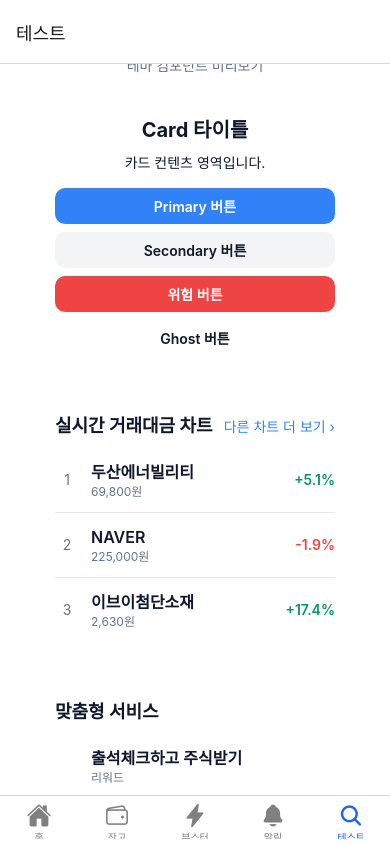
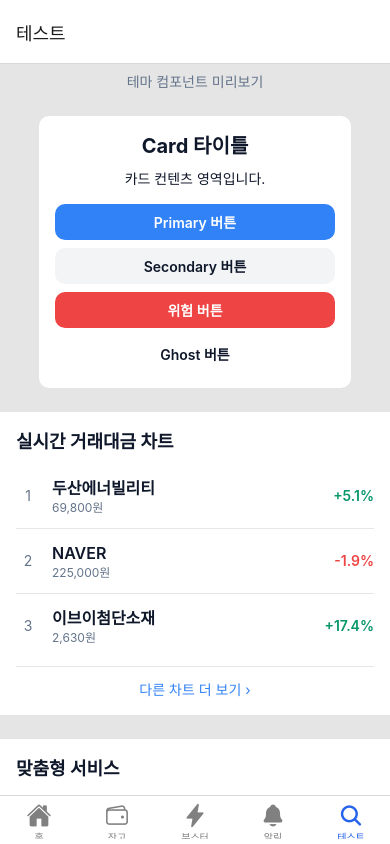
Before and after one commit to inpiniti/potato-invest-app, a React Native app: screen /Search in a window 390 px wide. Built offline with nearby package versions, Linux system fonts and the light colour scheme.

Commit message:
Refactor ScreenContent and Section components to support footer prop; update SearchScreen layout

```diff
--- a/components/ScreenContent.tsx
+++ b/components/ScreenContent.tsx
@@ -6,11 +6,12 @@ type ScreenContentProps = {
   title: string;
   path: string;
   children?: React.ReactNode;
+  centered?: boolean; // when false, content starts from top
 };
 
-export const ScreenContent = ({ title, path, children }: ScreenContentProps) => {
+export const ScreenContent = ({ title, path, children, centered = true }: ScreenContentProps) => {
   return (
-    <View className={styles.container}>
+    <View className={centered ? styles.containerCentered : styles.containerTop}>
       <Text className={styles.title}>{title}</Text>
       <View className={styles.separator} />
       <EditScreenInfo path={path} />
@@ -19,7 +20,8 @@ export const ScreenContent = ({ title, path, children }: ScreenContentProps) =>
   );
 };
 const styles = {
-  container: `items-center flex-1 justify-center bg-background`,
+  containerCentered: `items-center flex-1 justify-center bg-background` ,
+  containerTop: `flex-1 bg-background px-0`,
   separator: `h-[1px] my-7 w-4/5 bg-border`,
   title: `text-xl font-bold text-foreground`,
 };
--- a/components/ui/Section.tsx
+++ b/components/ui/Section.tsx
@@ -3,21 +3,20 @@ import { View, Text, ViewProps } from 'react-native';
 
 export type SectionProps = ViewProps & {
   title: string;
-  headerRight?: React.ReactNode;
   padded?: boolean;
+  footer?: React.ReactNode; // 하단 더보기 영역
   children?: React.ReactNode;
 };
 
-export const Section = ({ title, headerRight, padded = true, className = '', children, ...rest }: SectionProps) => {
+export const Section = ({ title, padded = true, footer, className = '', children, ...rest }: SectionProps) => {
   const padding = padded ? 'p-4' : '';
 
   const items = React.Children.toArray(children);
 
   return (
-    <View className={`rounded-app bg-card ${padding} ${className}`} {...rest}>
-      <View className="mb-2 flex-row items-center justify-between">
+    <View className={`bg-card ${padding} ${className}`} {...rest}>
+      <View className="mb-2">
         <Text className="text-lg font-bold text-foreground">{title}</Text>
-        {headerRight}
       </View>
       <View>
         {items.map((child, idx) => (
@@ -26,6 +25,15 @@ export const Section = ({ title, headerRight, padded = true, className = '', chi
           </View>
         ))}
       </View>
+      {footer ? (
+        <View className="mt-2 border-t border-border pt-3">
+          {typeof footer === 'string' ? (
+            <Text className="text-center text-primary">{footer}</Text>
+          ) : (
+            footer
+          )}
+        </View>
+      ) : null}
     </View>
   );
 };
--- a/screens/SearchScreen.tsx
+++ b/screens/SearchScreen.tsx
@@ -1,6 +1,5 @@
 import React from 'react';
-import { View, Text } from 'react-native';
-import { ScreenContent } from '../components/ScreenContent';
+import { View, Text, ScrollView } from 'react-native';
 import { Card } from '../components/ui/Card';
 import { Button } from '../components/ui/Button';
 import { Heading } from '../components/ui/Heading';
@@ -9,9 +8,13 @@ import { CurrentPriceItem } from '../components/items/CurrentPriceItem';
 
 export default function SearchScreen() {
   return (
-    <View className="flex-1">
-      <ScreenContent title="테스트" path="screens/SearchScreen.tsx">
-        <Text className="mt-2 text-center text-sm text-muted-foreground">테마 컴포넌트 미리보기</Text>
+    <View className="flex-1 bg-neutral-200">
+      <ScrollView
+        contentContainerStyle={{ alignItems: 'center', paddingBottom: 24 }}
+        className="w-full">
+        <Text className="mt-2 text-center text-sm text-muted-foreground">
+          테마 컴포넌트 미리보기
+        </Text>
         <Card className="mt-6 w-4/5 items-center">
           <Heading level={2}>Card 타이틀</Heading>
           <Text className="mt-2 text-center text-foreground">카드 컨텐츠 영역입니다.</Text>
@@ -21,23 +24,47 @@ export default function SearchScreen() {
           <Button className="mt-2 self-stretch" title="Ghost 버튼" variant="ghost" />
         </Card>
 
-        <View className="mt-6 w-4/5">
-          <Section title="실시간 거래대금 차트" headerRight={<Text className="text-primary">다른 차트 더 보기 ›</Text>}>
-            <CurrentPriceItem rank={1} name="두산에너빌리티" price="69,800원" change="+5.1%" changePositive />
+        <View className="mt-6 w-full">
+          <Section
+            title="실시간 거래대금 차트"
+            footer={<Text className="text-center text-primary">다른 차트 더 보기 ›</Text>}>
+            <CurrentPriceItem
+              rank={1}
+              name="두산에너빌리티"
+              price="69,800원"
+              change="+5.1%"
+              changePositive
+            />
             <CurrentPriceItem rank={2} name="NAVER" price="225,000원" change="-1.9%" />
-            <CurrentPriceItem rank={3} name="이브이첨단소재" price="2,630원" change="+17.4%" changePositive />
+            <CurrentPriceItem
+              rank={3}
+              name="이브이첨단소재"
+              price="2,630원"
+              change="+17.4%"
+              changePositive
+            />
           </Section>
         </View>
 
-        <View className="mt-6 w-4/5">
-          <Section title="맞춤형 서비스">
-            <CurrentPriceItem name="출석체크하고 주식받기" price="리워드" change="" changePositive />
+        <View className="mt-6 w-full">
+          <Section title="맞춤형 서비스" footer={<Text className="text-center text-primary">더보기</Text>}>
+            <CurrentPriceItem
+              name="출석체크하고 주식받기"
+              price="리워드"
+              change=""
+              changePositive
+            />
             <CurrentPriceItem name="오늘의 미션 확인하기" price="미션" change="" changePositive />
-            <CurrentPriceItem name="지금 핫한 주제별 커뮤니티" price="커뮤니티" change="" changePositive />
+            <CurrentPriceItem
+              name="지금 핫한 주제별 커뮤니티"
+              price="커뮤니티"
+              change=""
+              changePositive
+            />
             <CurrentPriceItem name="증권 계좌에 돈 채우기" price="입금" change="" changePositive />
           </Section>
         </View>
-      </ScreenContent>
+      </ScrollView>
     </View>
   );
 }
```
